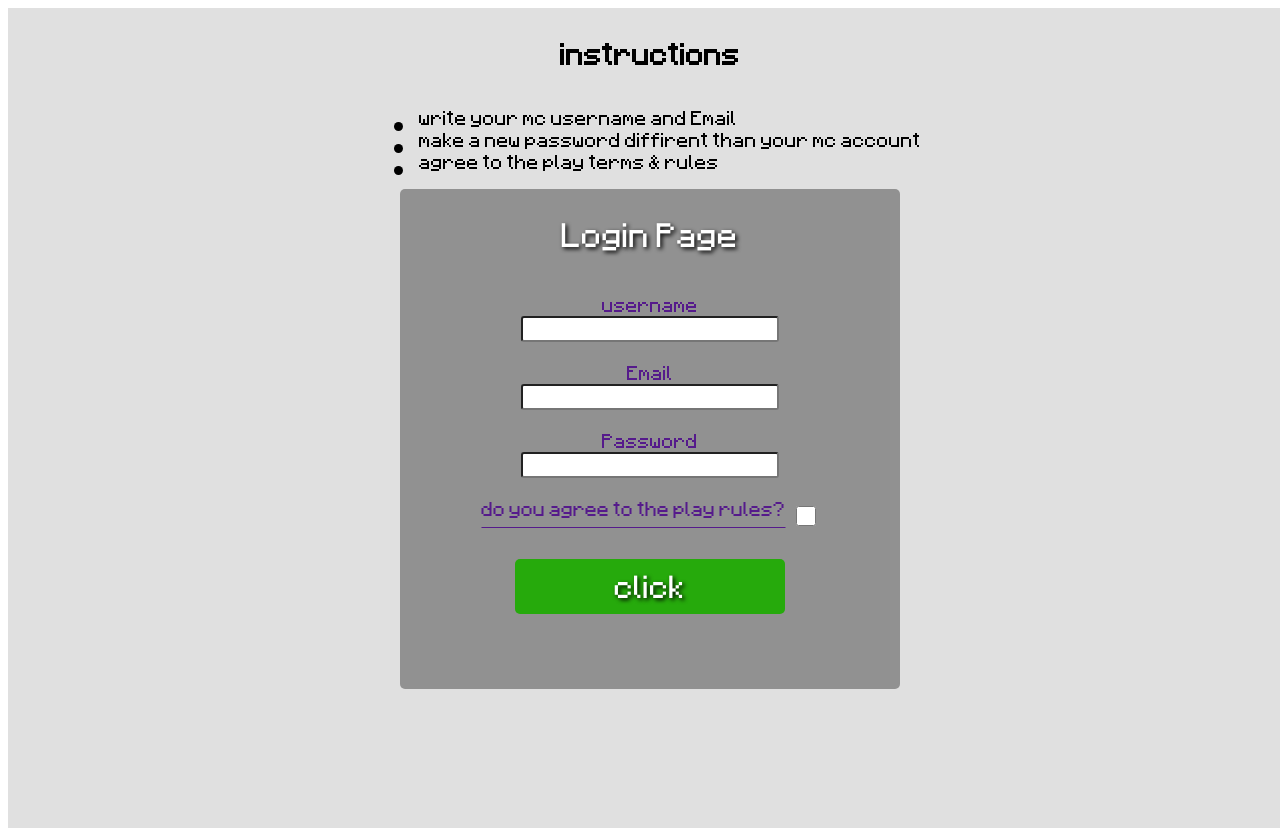
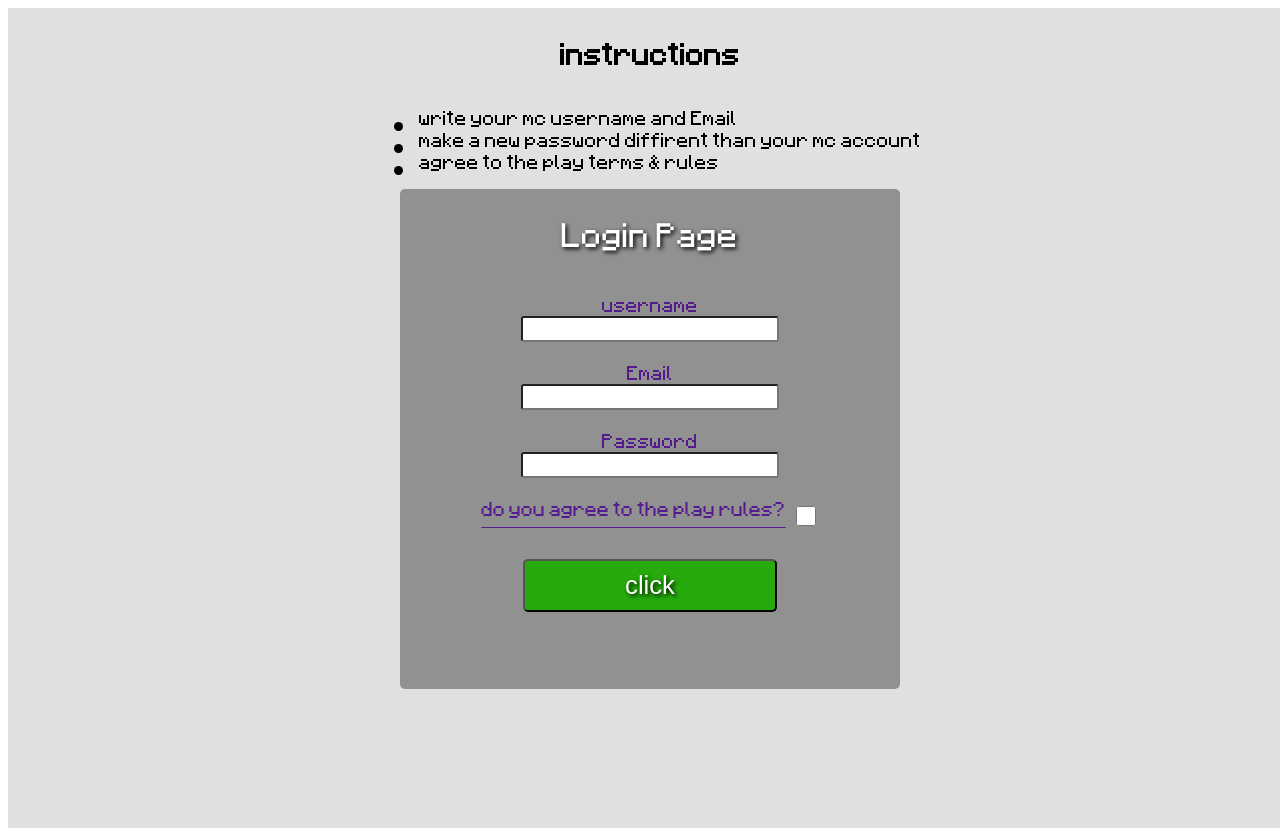
Before and after one commit to hadiahmad199/calc_smp, a website: page login.html in a window 1280 px wide. Drawn offline with Linux system fonts and the light colour scheme.

Commit message:
Update login.html

```diff
--- a/login.html
+++ b/login.html
@@ -35,7 +35,7 @@
 
            <a href="" class="rules-checkbox-txt">do you agree to the play rules?<input type="checkbox" class="checkboxinpt"></a>
 
-           <a href="" id="loginbtn">click</a>
+           <button href="" id="loginbtn">click</button>
 
 
     </section>
```
